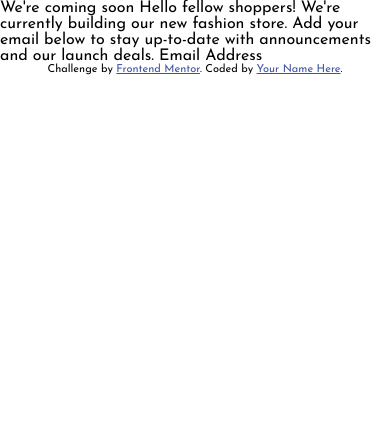
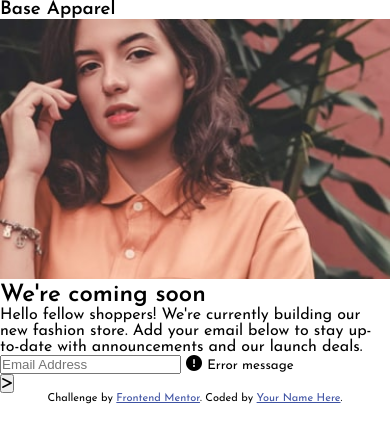
Before and after one commit to AnnieCat73/base-apparel-coming-soon-page, a plain HTML site: page index.html in a window 390 px wide. Drawn offline with Linux system fonts and the light colour scheme.

Commit message:
Add HTML for mobile and basic CSS

```diff
--- a/index.html
+++ b/index.html
@@ -9,6 +9,7 @@
   <link rel="preconnect" href="https://fonts.gstatic.com" crossorigin>
   <link href="https://fonts.googleapis.com/css2?family=Josefin+Sans:wght@300;400;600&display=swap" rel="stylesheet">
   <link rel="stylesheet" href="style.css">
+  <script src="https://kit.fontawesome.com/7486940972.js" crossorigin="anonymous"></script>
   <title>Base Apparel coming soon page</title>
 
   <!-- Feel free to remove these styles or customise in your own stylesheet 👍 -->
@@ -19,12 +20,30 @@
 </head>
 <body>
 
-  We're coming soon
+  <div class="container">
+    <header>
+      <a href="./images/logo.svg" class="logo"></a>
+      <h3>Base Apparel</h3>
+    </header>
+    <section class="hero">
+      <img src="./images/hero-mobile.jpg" alt="Girl witha peach shirt" class="desktop">
+    </section>
+    <section class="main-content">
+      <div class="text-content">
+        <h1>We're coming soon</h1>
+        <p>Hello fellow shoppers! We're currently building our new fashion store.
+          Add your email below to stay up-to-date with announcements and our launch deals.
+        </p>
+      </div>
+      <div class="form-control">
+        <input type="email" name="email" placeholder="Email Address" id="email">
+        <i class="fas fa-exclamation-circle"></i>
+        <small>Error message</small>
+      </div>
+      <button><i class="fas fa-greater-than"></i></button>
+    </section>
 
-  Hello fellow shoppers! We're currently building our new fashion store.
-  Add your email below to stay up-to-date with announcements and our launch deals.
-
-  Email Address
+  </div>
 
   <footer>
     <p class="attribution">
--- a/style.css
+++ b/style.css
@@ -6,6 +6,12 @@
 
 html {
 	font-size: 16px;
+}
+
+:root {
+	--black: #423a3a;/* color: var(--black);*/
+	--brown: #ce9898;
+	--peach: #ee8b8b;
 }
 
 body {
```
